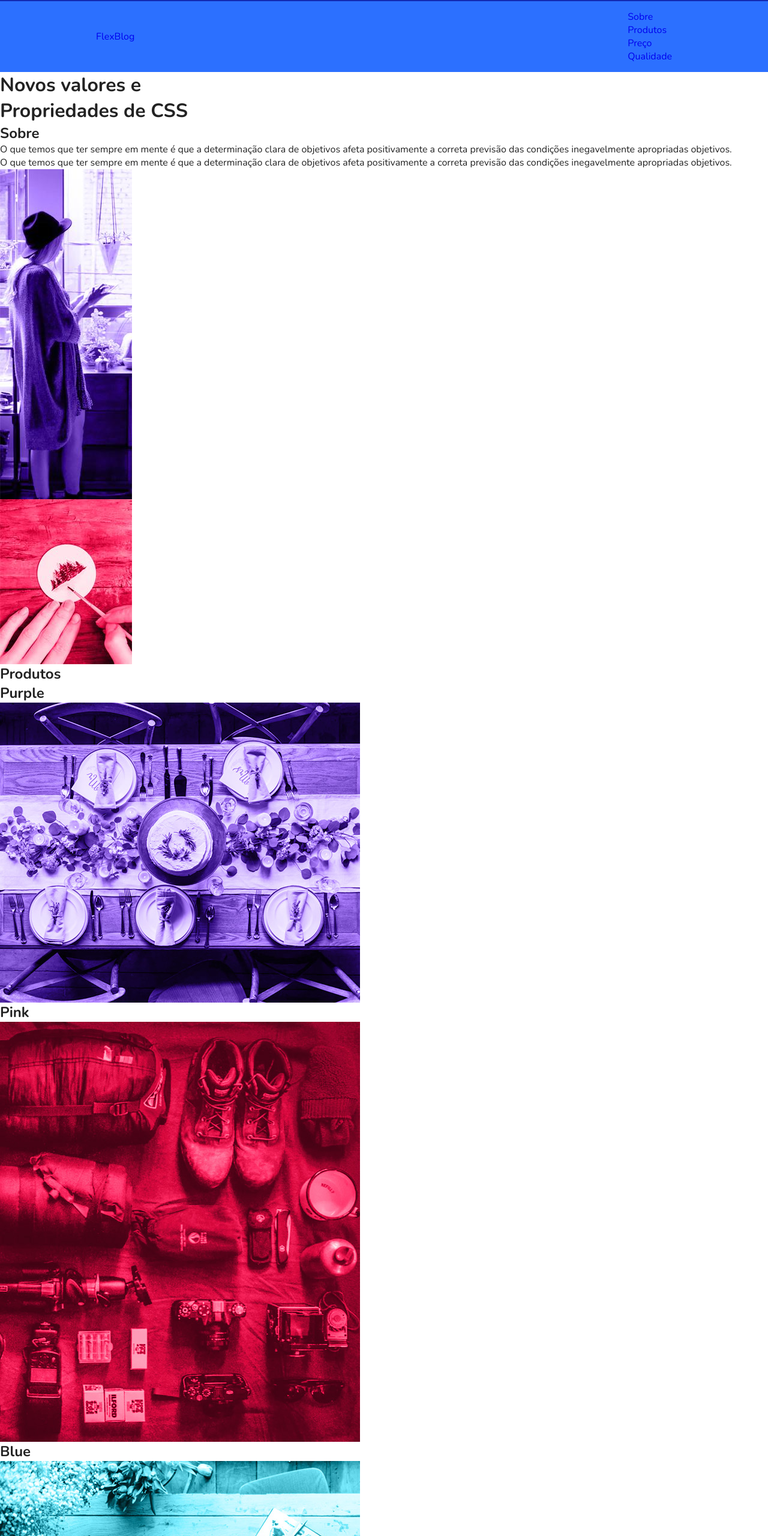
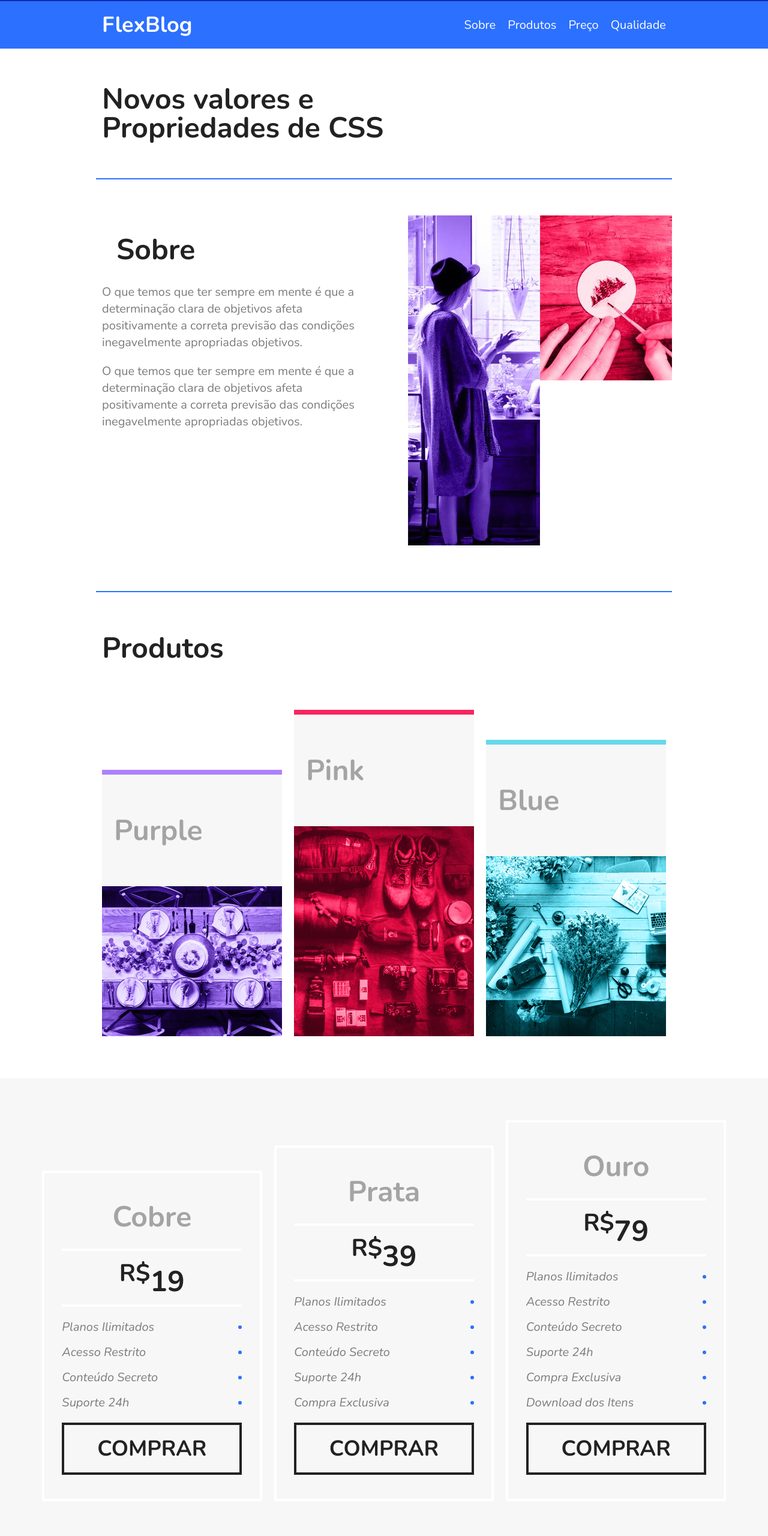
Before and after one commit to Sneezi/flexblog, a plain HTML site: page index.html in a window 1280 px wide. Shown: the part 40-2600 px from the top of the page at 60% size. Drawn offline with nearby package versions, Linux system fonts and the light colour scheme.

Commit message:
adicionando o css da introdução,sobre e produtos

```diff
--- a/css/style.css
+++ b/css/style.css
@@ -1,3 +1,4 @@
+/* RESET CSS */
 body,
 h1,
 h2,
@@ -31,15 +32,12 @@ img {
   box-sizing: border-box;
 }
 
-/* super info */
-
-/* Background da info */
+/* SUPER INFO */
 .superinfo-bg {
   background-color: #122ab2;
   color: white;
 }
 
-/* CONTAINER */
 .superinfo {
   max-width: 960px;
   margin: 0px auto;
@@ -72,3 +70,189 @@ img {
   align-items: center;
   flex-wrap: wrap;
 }
+
+.menu a {
+  color: #fff;
+  font-size: 1.25em;
+}
+
+.menu-logo a {
+  font-size: 2.25em;
+  font-weight: bold;
+  margin: 0 10px;
+}
+
+.lista-nav {
+  display: flex;
+}
+
+.lista-nav li a {
+  padding: 10px;
+  color: #fff;
+}
+
+/* INTRODUÇÂO */
+
+.introducao {
+  max-width: 960px;
+  margin: 0 auto;
+  padding: 60px 10px;
+  font-size: 3em;
+  line-height: 1;
+}
+
+/* SOBRE */
+
+.sobre {
+  border-bottom: solid 2px #2c70ff;
+  border-top: solid 2px #2c70ff;
+  max-width: 960px;
+  margin: 0 auto;
+  padding: 60px 0px;
+  display: flex;
+  flex-wrap: wrap;
+}
+
+.sobre-info {
+  flex: 2 1 300px;
+  margin: 0 10px;
+}
+
+.sobre-info h1 {
+  font-size: 3em;
+  margin: 0.5em;
+}
+
+.sobre-info p {
+  color: #7c7c7c;
+  max-width: 440px;
+  line-height: 1.4;
+  font-size: 1.25em;
+  margin-bottom: 1em;
+}
+
+.sobre img {
+  flex: 1;
+  margin-bottom: 1em;
+}
+
+/* PRODUTOS */
+
+.produtos {
+  max-width: 960px;
+  margin: 60px auto;
+}
+
+.produtos h1 {
+  font-size: 3em;
+  margin: 0 10px 60px 10px;
+}
+
+.produtos-container {
+  display: flex;
+  flex-wrap: wrap;
+  align-items: flex-end;
+}
+
+.produtos-item {
+  flex: 1 1 175px;
+  margin: 10px;
+}
+
+.produtos-item h2 {
+  padding: 60px 20px;
+  font-size: 3em;
+  color: #a4a4a4;
+  background-color: #f7f7f7;
+}
+
+.purple {
+  border-top: 8px solid #ae81ff;
+}
+
+.pink {
+  border-top: 8px solid #f9265e;
+}
+
+.blue {
+  border-top: 8px solid #66d9eb;
+}
+
+/*Preço  */
+
+.preco {
+  background-color: #f7f7f7;
+  padding: 60px;
+  display: flex;
+  flex-wrap: wrap;
+  align-items: flex-end;
+}
+
+.preco-item {
+  flex: 1 1 260px;
+  border: 4px solid #fff;
+  padding: 20px;
+  margin: 10px;
+}
+
+.preco-item h2 {
+  font-size: 3em;
+  color: #a4a4a4;
+  text-align: center;
+  margin-top: 20px;
+}
+
+.preco-item span {
+  max-width: 300px;
+  margin: 20px auto;
+  display: block;
+  font-size: 3em;
+  text-align: center;
+  font-weight: bold;
+  padding: 10px 0 5px 0;
+  border-top: 4px solid #fff;
+  border-bottom: 4px solid #fff;
+}
+
+.preco-item ul {
+  max-width: 300px;
+  margin: 20px auto;
+  font-size: 1.25em;
+  font-style: italic;
+  color: #7c7c7c;
+}
+
+.preco-item ul li {
+  display: flex;
+  justify-content: space-between;
+  align-items: center;
+  margin-bottom: 15px;
+}
+
+.preco-item ul li::after {
+  content: "";
+  width: 6px;
+  height: 6px;
+  border-radius: 50%;
+  background-color: #2c70ff;
+}
+
+.preco-item a {
+  max-width: 300px;
+  display: block;
+  margin: 20px auto;
+  border: 4px solid;
+  color: #222222;
+  text-transform: uppercase;
+  font-weight: bold;
+  font-size: 2.25em;
+  padding: 15px 0;
+  text-align: center;
+}
+
+.qualidade {
+  display: flex;
+  max-width: 960px;
+  margin: 60px auto;
+  flex-wrap: wrap;
+}
--- a/index.html
+++ b/index.html
@@ -28,7 +28,7 @@
           <a href="#">FlexBlog</a>
         </div>
         <nav>
-          <ul>
+          <ul class="lista-nav">
             <li><a href="#sobre">Sobre</a></li>
             <li><a href="#produtos">Produtos</a></li>
             <li><a href="#preco">Preço</a></li>
```
